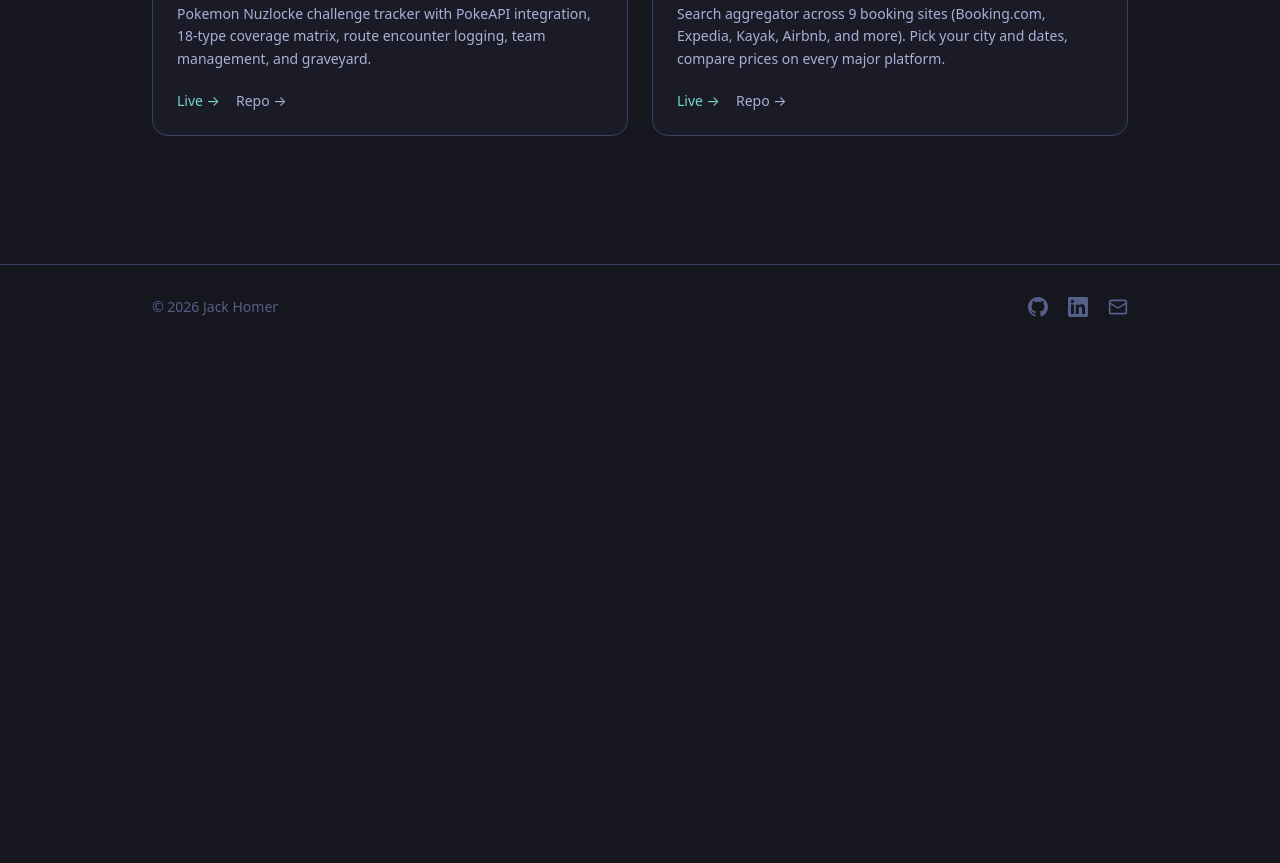
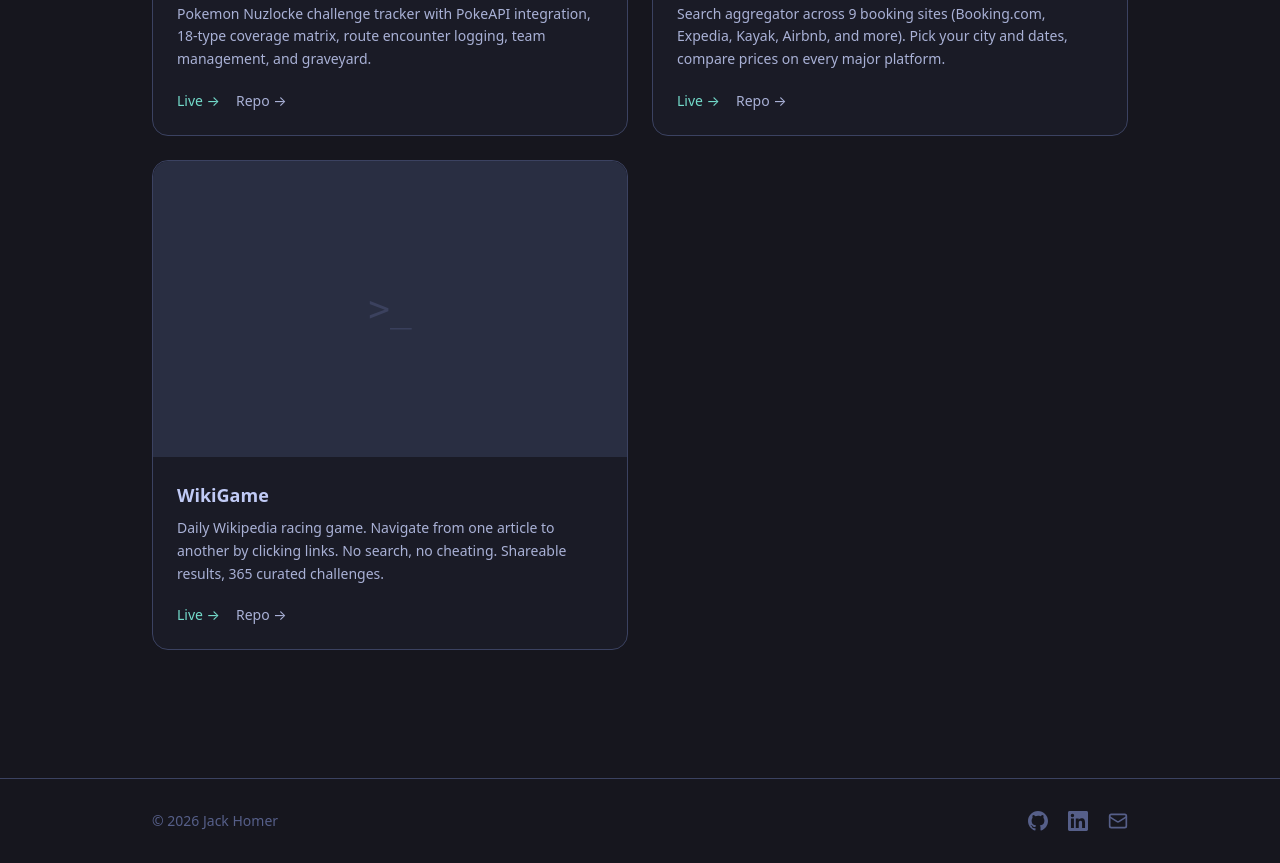
Before and after one commit to jhomer192/jhomer192.github.io, an Astro site: page /projects in a window 1280 px wide. Shown: the part 2043-2906 px from the top of the page. Before the commit the page ends 2392 px from the top, so only its background shows below. Built offline with nearby package versions, Linux system fonts and the light colour scheme; Astro itself is replaced by a stand-in of ours.

Commit message:
Add WikiGame to projects page

```diff
--- a/src/pages/projects.astro
+++ b/src/pages/projects.astro
@@ -58,6 +58,13 @@ const projects = [
     repo: 'https://github.com/jhomer192/hotel-finder',
     screenshot: '/screenshots/hotel-finder.webp',
   },
+  {
+    title: 'WikiGame',
+    description: 'Daily Wikipedia racing game. Navigate from one article to another by clicking links. No search, no cheating. Shareable results, 365 curated challenges.',
+    live: 'https://jhomer192.github.io/wikigame/',
+    repo: 'https://github.com/jhomer192/wikigame',
+    screenshot: null,
+  },
 ];
 ---
 
```
